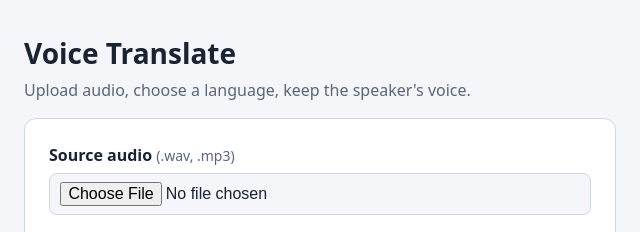
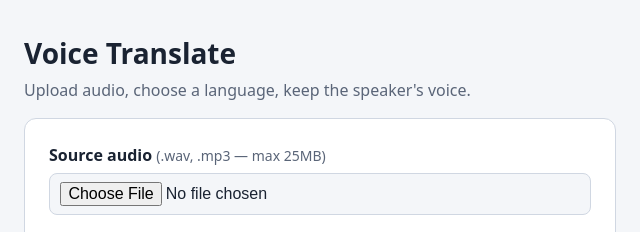
Before and after one commit to ploymahloy/voice-translate, an Astro site in the folder client/: page / in a window 1280 px wide. Shown: the top 232 px of the page, 320-960 px from the left. Built offline with nearby package versions, Linux system fonts and the light colour scheme; Astro itself is replaced by a stand-in of ours.

Commit message:
Restored max upload size in form label

```diff
--- a/client/src/components/translate/TranslateForm.astro
+++ b/client/src/components/translate/TranslateForm.astro
@@ -6,7 +6,9 @@ const acceptExtensions = ALLOWED_AUDIO_EXTENSIONS.join(',');
 
 <form class='translate-form' id='translate-form'>
 	<div class='field'>
-		<label for='source_audio'>Source audio <span class='hint'>({ALLOWED_AUDIO_EXTENSIONS.join(', ')})</span></label>
+		<label for='source_audio'
+			>Source audio <span class='hint'>({ALLOWED_AUDIO_EXTENSIONS.join(', ')} — max 25MB)</span></label
+		>
 		<input type='file' id='source_audio' name='source_audio' accept={acceptExtensions} required />
 	</div>
 
```
